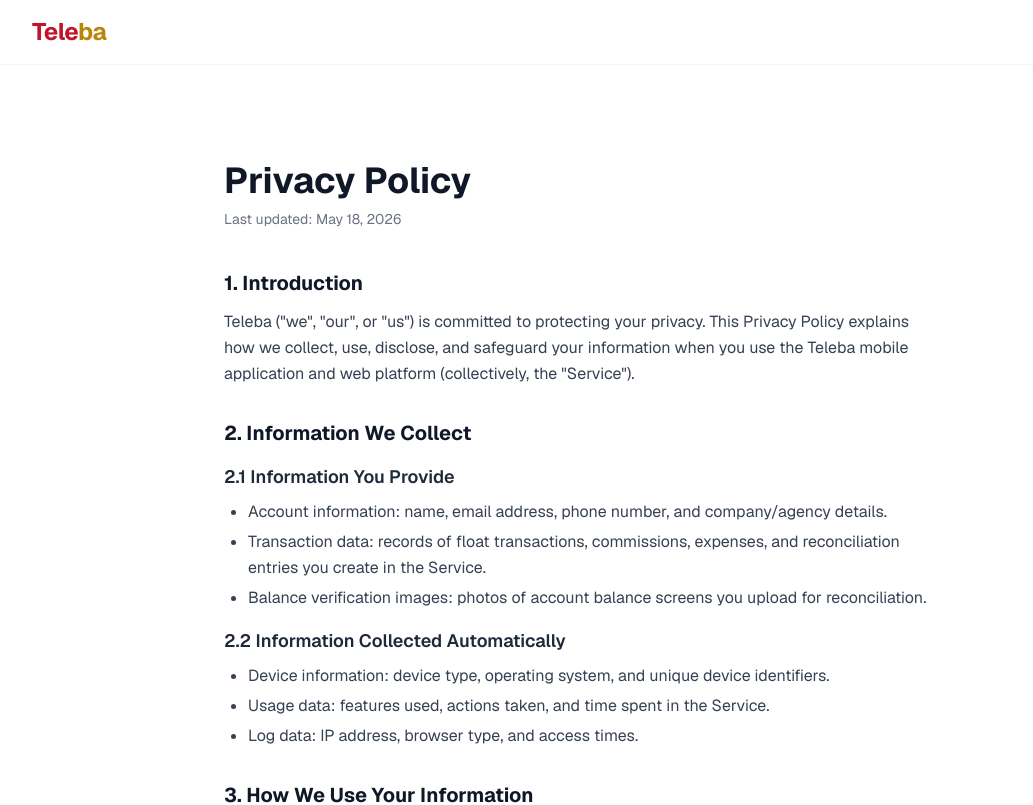
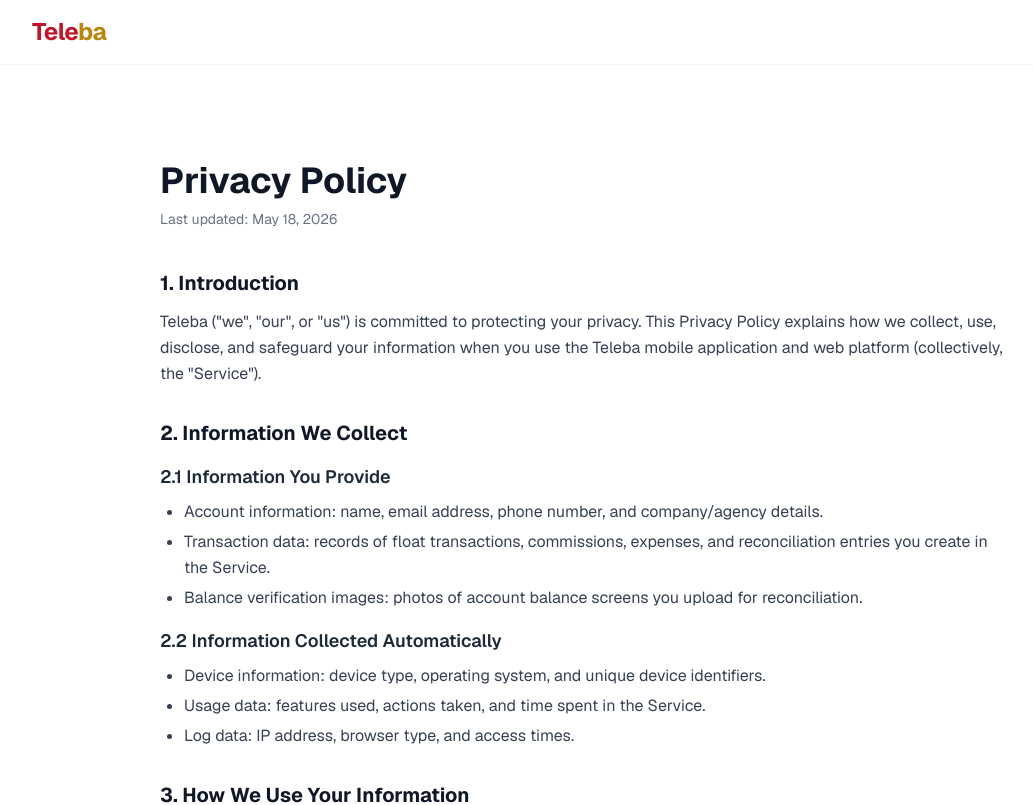
Before and after one commit to Ntsinga/Teleba-Landing-Page, a Next.js app: page /privacy-policy in a window 1280 px wide. Shown: the top 805 px of the page, without its empty margins (56-1089 px from the left). Built offline with nearby package versions, Linux system fonts and the light colour scheme.

Commit message:
Increase main content width for Privacy Policy page to enhance readability

```diff
--- a/app/privacy-policy/page.tsx
+++ b/app/privacy-policy/page.tsx
@@ -24,7 +24,7 @@
       </nav>
 
       {/* Content */}
-      <main className="flex-1 max-w-3xl mx-auto px-6 py-16 md:py-24">
+      <main className="flex-1 max-w-4xl mx-auto px-6 py-16 md:py-24">
         <h1 className="text-3xl md:text-4xl font-bold text-gray-900">
           Privacy Policy
         </h1>
```
